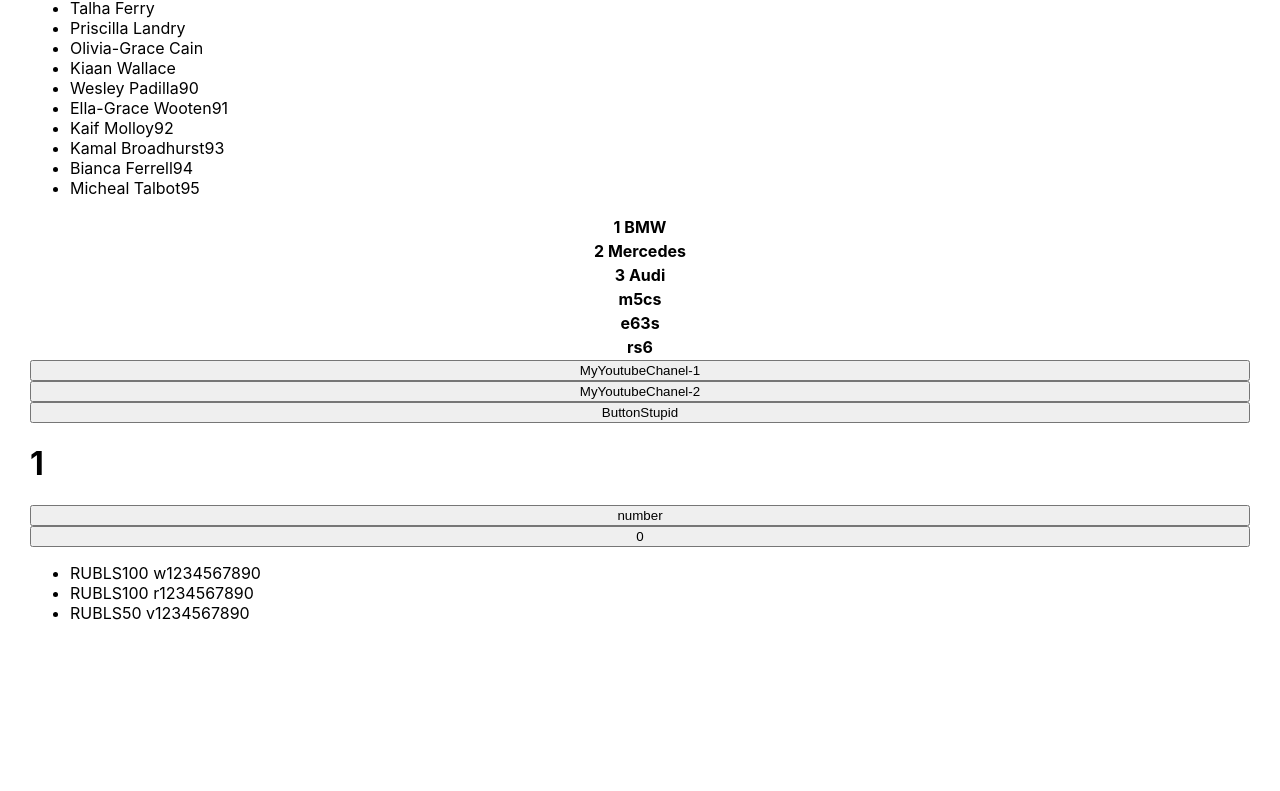
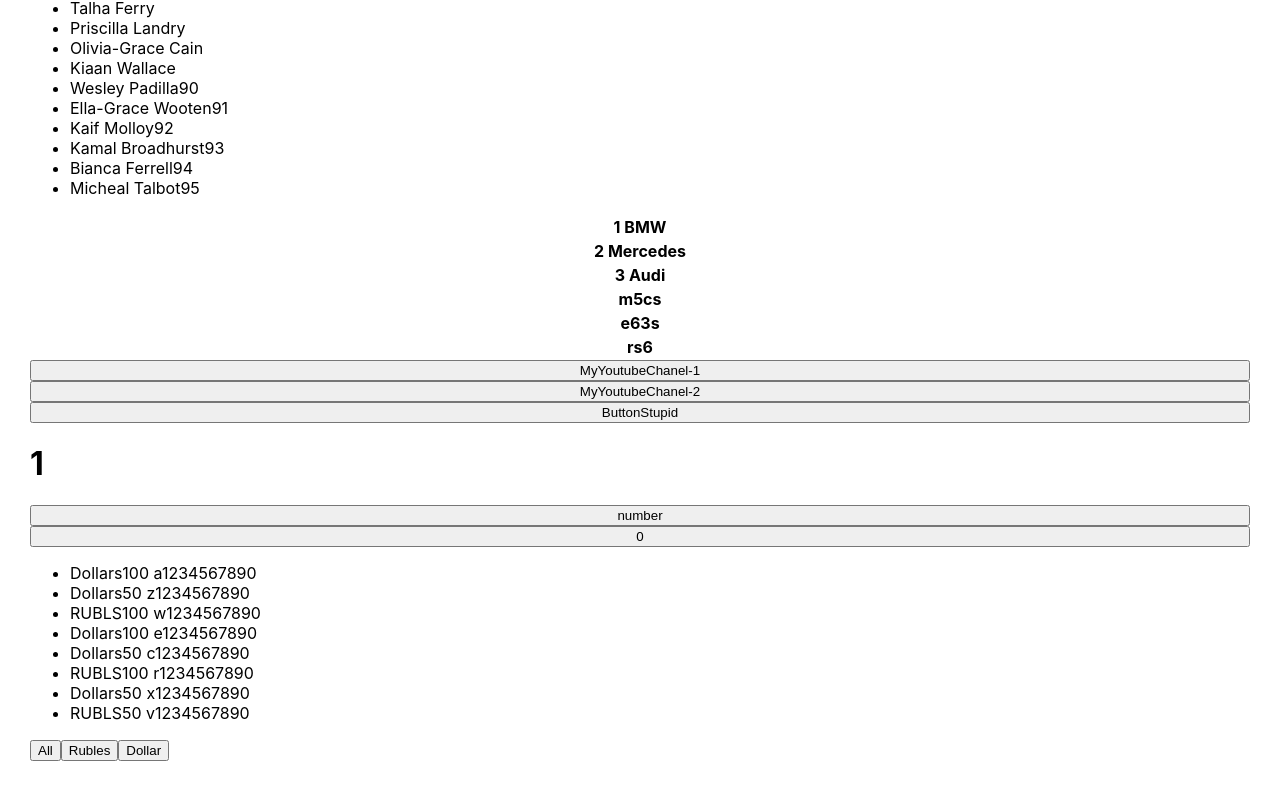
Before and after one commit to matveev96/microtasks, a React (Create React App) app: page / in a window 1280 px wide. Shown: the part 1981-2772 px from the top of the page. Before the commit the page ends 2650 px from the top, so only its background shows below. Built offline with nearby package versions, Linux system fonts and the light colour scheme.

Commit message:
start microtask with Filter

```diff
--- a/src/components/Filter.tsx
+++ b/src/components/Filter.tsx
@@ -2,21 +2,37 @@
 
 export const Filter = () => {
     const [money, setMoney] = useState([
-        { banknots: 'Dollars', value: 100, number: ' a1234567890' },
-        { banknots: 'Dollars', value: 50, number: ' z1234567890' },
-        { banknots: 'RUBLS', value: 100, number: ' w1234567890' },
-        { banknots: 'Dollars', value: 100, number: ' e1234567890' },
-        { banknots: 'Dollars', value: 50, number: ' c1234567890' },
-        { banknots: 'RUBLS', value: 100, number: ' r1234567890' },
-        { banknots: 'Dollars', value: 50, number: ' x1234567890' },
-        { banknots: 'RUBLS', value: 50, number: ' v1234567890' },
+        {banknots: 'Dollars', value: 100, number: ' a1234567890'},
+        {banknots: 'Dollars', value: 50, number: ' z1234567890'},
+        {banknots: 'RUBLS', value: 100, number: ' w1234567890'},
+        {banknots: 'Dollars', value: 100, number: ' e1234567890'},
+        {banknots: 'Dollars', value: 50, number: ' c1234567890'},
+        {banknots: 'RUBLS', value: 100, number: ' r1234567890'},
+        {banknots: 'Dollars', value: 50, number: ' x1234567890'},
+        {banknots: 'RUBLS', value: 50, number: ' v1234567890'},
     ])
 
-    const curMoney = money.filter(item => {
+    const [filter, setFilter] = useState('All')
+
+    let curMoney = money;
+    if (filter === 'RUBLS') {
+        curMoney = money.filter(item => {
             return item.banknots === 'RUBLS'
         })
+    }
+    if (filter === 'Dollars') {
+        curMoney = money.filter(item => {
+            return item.banknots === 'Dollars'
+        })
+    }
+
+
+    const onClickFilterHandler = (nameButton: string) => {
+        setFilter(nameButton)
+    };
 
     return (
+        <>
             <ul>
                 {curMoney.map((objFromMoneyArr, index) => {
                     return (
@@ -28,5 +44,12 @@
                     )
                 })}
             </ul>
-    );
+            <div>
+                <button onClick={() => onClickFilterHandler('All')}>All</button>
+                <button onClick={() => onClickFilterHandler('RUBLS')}>Rubles</button>
+                <button onClick={() => onClickFilterHandler('Dollars')}>Dollar</button>
+            </div>
+        </>
+
+    )
 };
```
Lines whose indentation alone changed are shown as unchanged.
